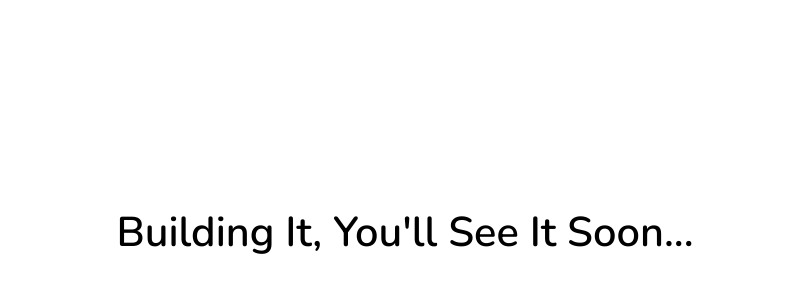
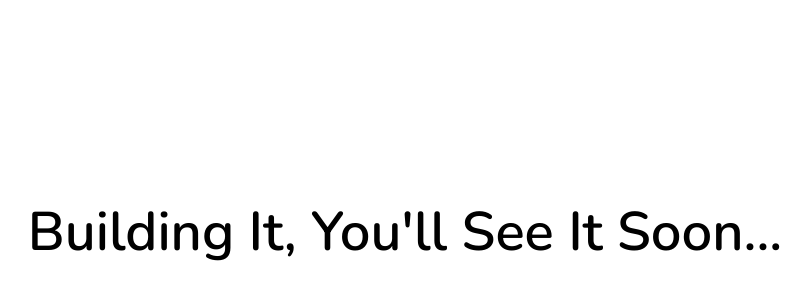
Before and after one commit to jalal-hejazi/jalal-hejazi.github.io, a plain HTML site: page index.html in a window 1280 px wide. Shown: the part 168-468 px from the top of the page, without its empty margins (235-1046 px from the left). Drawn offline with nearby package versions, Linux system fonts and the light colour scheme.

Commit message:
Update index.html

```diff
--- a/index.html
+++ b/index.html
@@ -20,9 +20,10 @@
       }
       p {
         font-family: Nunito;
-        font-size: 2.6em;
+        font-size: 3.4em;
         font-weight: 600;
         text-align: center;
+        padding: 0 1em;
       }
     </style>
   </head>
```
